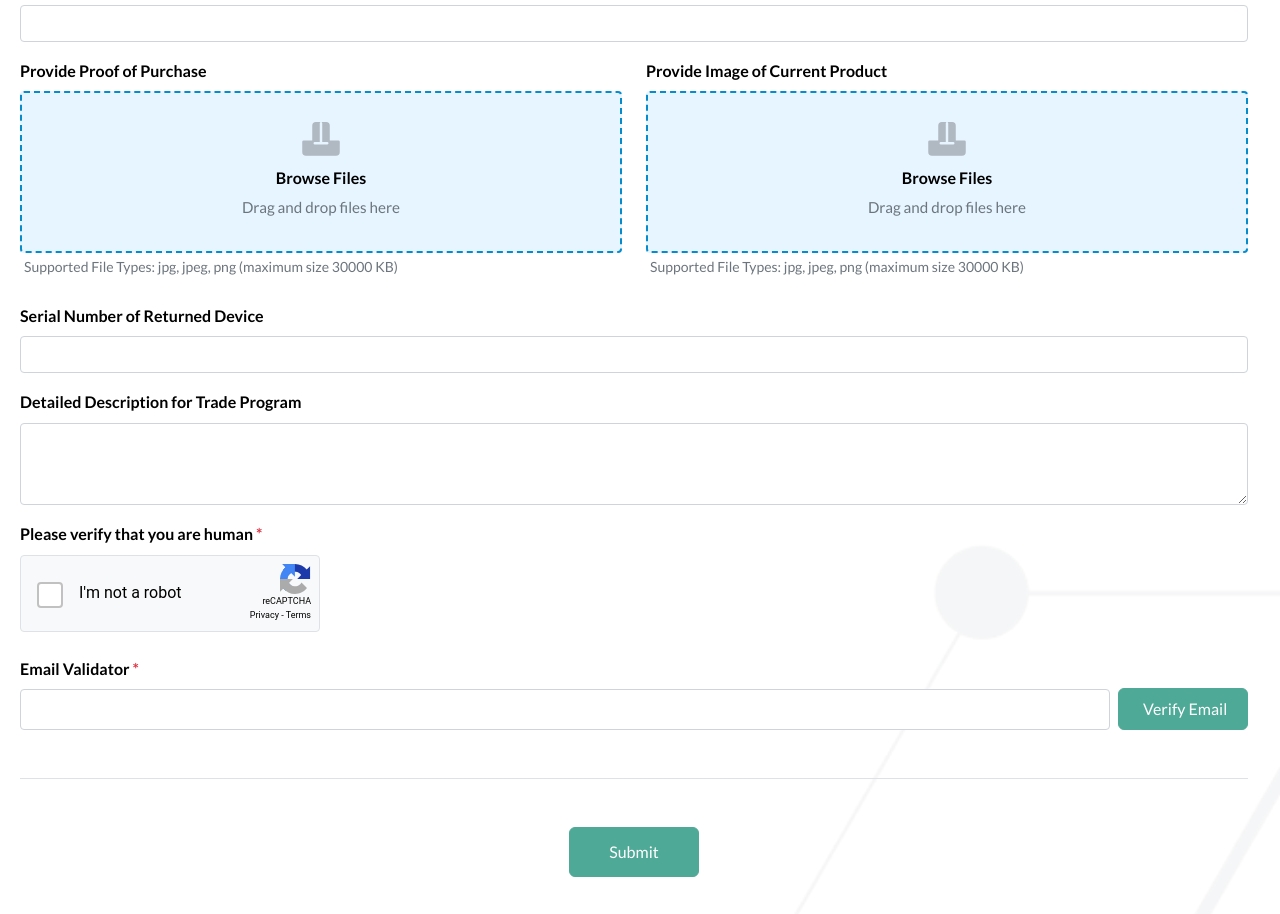
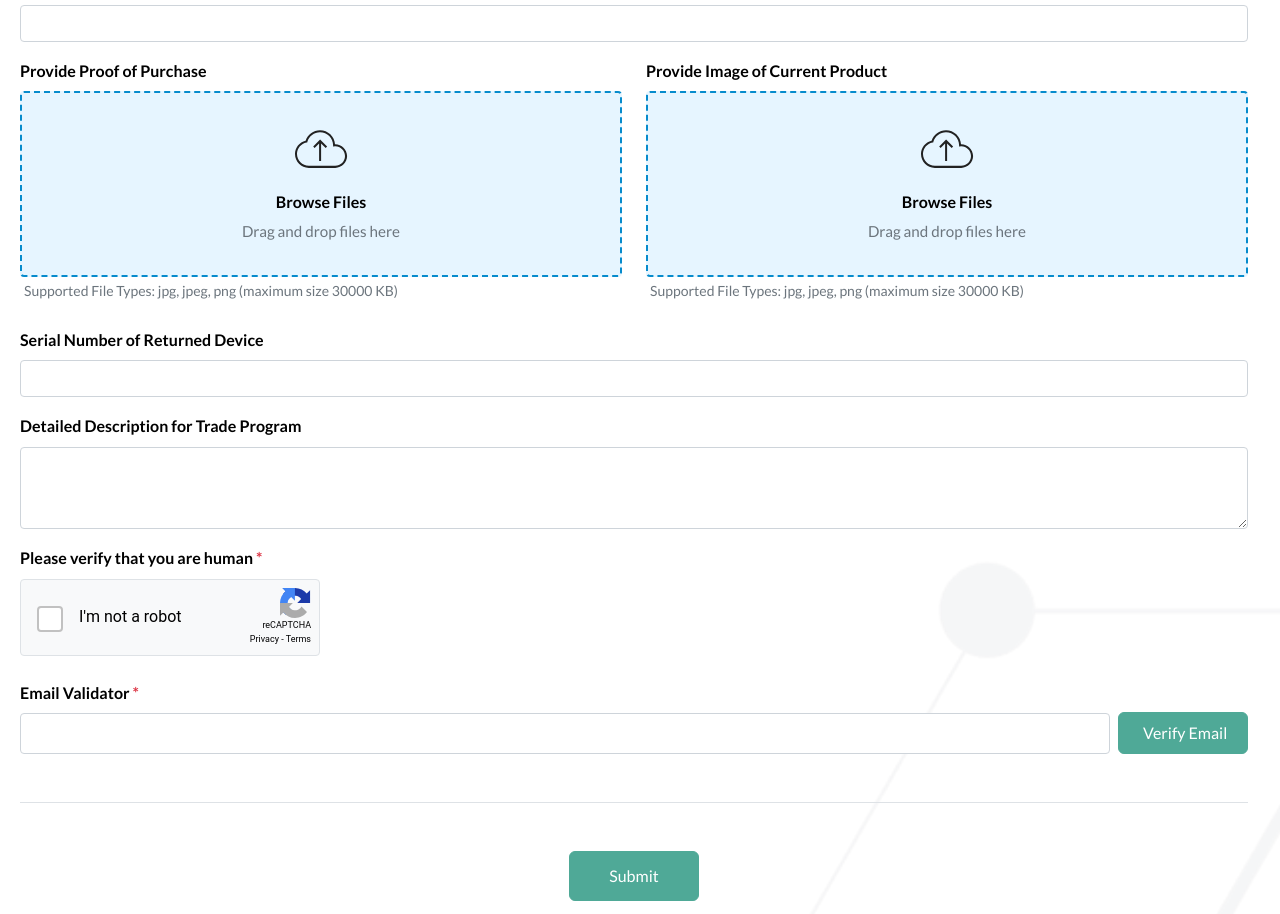
Before and after one commit to somil-cisdev/htw, a plain HTML site: page trade-in-trade-up-program.html in a window 1280 px wide. Shown: the part 1547-2461 px from the top of the page. Drawn offline with Linux system fonts and the light colour scheme.

Commit message:
trade-in-trade-up page updated

```diff
--- a/trade-in-trade-up-program.html
+++ b/trade-in-trade-up-program.html
@@ -268,9 +268,16 @@
                     <div
                       class="py-4 rounded d-flex flex-column align-items-center justify-content-center browseFiles position-relative">
                       <div class="mb-2">
-                        <svg width="40" height="40" fill="#b0b8c1" viewBox="0 0 16 16">
-                          <path
-                            d="M.5 9.9a.5.5 0 0 1 .5-.5h3.5V3.5A1.5 1.5 0 0 1 6 2h4a1.5 1.5 0 0 1 1.5 1.5v5.9h3.5a.5.5 0 0 1 .5.5v4.1a1.5 1.5 0 0 1-1.5 1.5h-12A1.5 1.5 0 0 1 .5 14V9.9zm8-7.4a.5.5 0 0 0-1 0v7.5H5.5a.5.5 0 0 0 0 1h5a.5.5 0 0 0 0-1H8.5V2.5z" />
+                        <svg xmlns="http://www.w3.org/2000/svg" enable-background="new 0 0 64 64" height="64"
+                          viewBox="0 0 64 64" width="64">
+                          <g id="Guide" />
+                          <g id="Layer_1">
+                            <g fill="#222">
+                              <path
+                                d="m46.2 27.3c-.1 0-.1 0-.2 0-.4-7.9-7-14.1-15-14.1-6.6 0-12.4 4.3-14.4 10.5-6.2 1.4-10.6 6.9-10.6 13.4 0 7.6 6.2 13.8 13.8 13.8h26.5c6.5 0 11.8-5.3 11.8-11.8-.1-6.5-5.4-11.8-11.9-11.8zm0 21.5h-26.4c-6.5 0-11.8-5.3-11.8-11.7 0-5.7 4-10.5 9.6-11.6l.6-.1.2-.6c1.6-5.7 6.8-9.6 12.6-9.6 7.2 0 13.1 5.9 13.1 13.1v1.2l1.1-.1c.3 0 .7-.1 1-.1 5.4 0 9.8 4.4 9.8 9.8s-4.4 9.7-9.8 9.7z" />
+                              <path d="m24.2 29.5 1.4 1.4 4.5-4.5v17.6h2v-17.6l4.6 4.5 1.4-1.4-7-6.9z" />
+                            </g>
+                          </g>
                         </svg>
                       </div>
                       <strong class="mb-1">Browse Files</strong>
@@ -292,9 +299,16 @@
                     <div
                       class="py-4 rounded d-flex flex-column align-items-center justify-content-center browseFiles position-relative">
                       <div class="mb-2">
-                        <svg width="40" height="40" fill="#b0b8c1" viewBox="0 0 16 16">
-                          <path
-                            d="M.5 9.9a.5.5 0 0 1 .5-.5h3.5V3.5A1.5 1.5 0 0 1 6 2h4a1.5 1.5 0 0 1 1.5 1.5v5.9h3.5a.5.5 0 0 1 .5.5v4.1a1.5 1.5 0 0 1-1.5 1.5h-12A1.5 1.5 0 0 1 .5 14V9.9zm8-7.4a.5.5 0 0 0-1 0v7.5H5.5a.5.5 0 0 0 0 1h5a.5.5 0 0 0 0-1H8.5V2.5z" />
+                        <svg xmlns="http://www.w3.org/2000/svg" enable-background="new 0 0 64 64" height="64"
+                          viewBox="0 0 64 64" width="64">
+                          <g id="Guide" />
+                          <g id="Layer_1">
+                            <g fill="#222">
+                              <path
+                                d="m46.2 27.3c-.1 0-.1 0-.2 0-.4-7.9-7-14.1-15-14.1-6.6 0-12.4 4.3-14.4 10.5-6.2 1.4-10.6 6.9-10.6 13.4 0 7.6 6.2 13.8 13.8 13.8h26.5c6.5 0 11.8-5.3 11.8-11.8-.1-6.5-5.4-11.8-11.9-11.8zm0 21.5h-26.4c-6.5 0-11.8-5.3-11.8-11.7 0-5.7 4-10.5 9.6-11.6l.6-.1.2-.6c1.6-5.7 6.8-9.6 12.6-9.6 7.2 0 13.1 5.9 13.1 13.1v1.2l1.1-.1c.3 0 .7-.1 1-.1 5.4 0 9.8 4.4 9.8 9.8s-4.4 9.7-9.8 9.7z" />
+                              <path d="m24.2 29.5 1.4 1.4 4.5-4.5v17.6h2v-17.6l4.6 4.5 1.4-1.4-7-6.9z" />
+                            </g>
+                          </g>
                         </svg>
                       </div>
                       <strong class="mb-1">Browse Files</strong>
```
